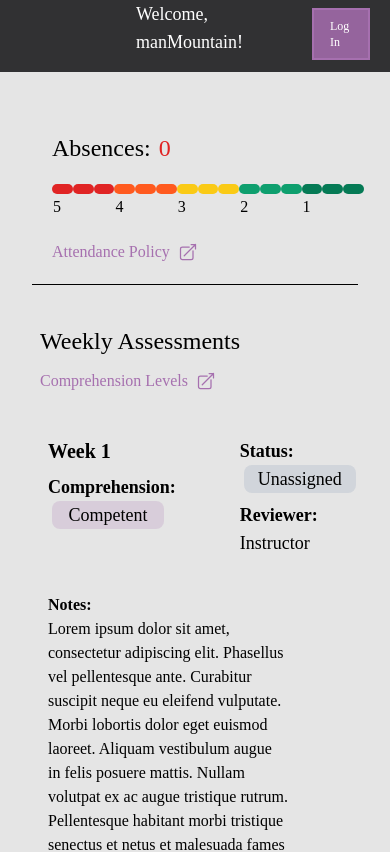
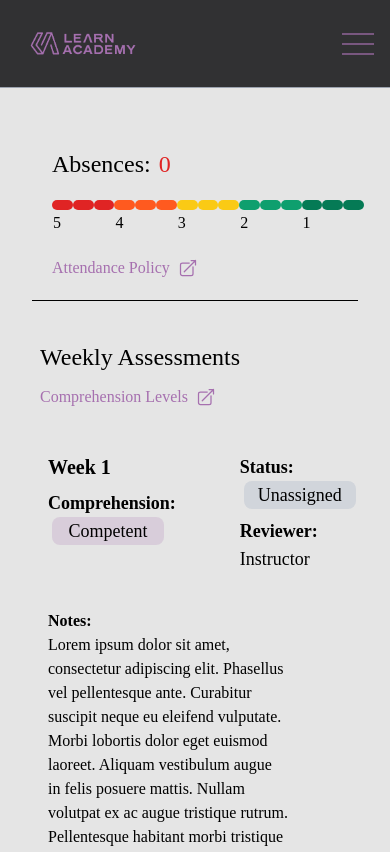
Before and after one commit to LEARNAcademy/student-application, a React (Create React App) app: page /studentdash in a window 390 px wide. Shown: the top 852 px of the page. Built offline with nearby package versions, Linux system fonts and the light colour scheme; a web font is replaced by a local one.

Commit message:
Add a question mark?

```diff
--- a/src/components/Greeter.js
+++ b/src/components/Greeter.js
@@ -11,7 +11,7 @@ const Greeter = (props) => {
   }
 
   return (
-    <div id="greeting" className="mr-1 mb-4  text-lg text-white xs:ml-6 sm:pt-4 sm:text-2xl">
+    <div id="greeting" className="mr-1 mb-4 text-3xl text-learngray xs:ml-6 sm:pt-4 sm:text-2xl sm:text-white">
       {`Welcome, ${greeterName(user)}!`}
     </div>
   )
--- a/src/components/Header.js
+++ b/src/components/Header.js
@@ -1,18 +1,124 @@
-import React from "react"
+import React, { useState } from "react"
 import learnLogo from "../assets/LEARN_Academy_logo-purple.png"
 import { Navigation } from  "./Navigation"
 import { Greeter } from "../components/Greeter"
 
 const Header = (props) => {
   const { user } = props
+  const [isNavOpen, setIsNavOpen] = useState(false) // initiate isNavOpen state with false
   return (
-    <div className="flex items-center justify-between bg-[#313133]">
-      <div className="xxs:invisible xs:visible sm:flex sm:flex-row">
+    <>
+      <div className="flex items-center justify-between border-b border-gray-400 bg-learngray py-2 sm:hidden">
+        <div className="mr-44">
+          <img src={learnLogo} alt="logo" className="scale-[75%]"/>
+        </div>
+        <nav>
+          <section className="MOBILE-MENU flex mr-4">
+            <div
+              className="HAMBURGER-ICON space-y-2"
+              onClick={() => setIsNavOpen((prev) => !prev)} // toggle isNavOpen state on click
+            >
+              <span className="block h-0.5 w-8 animate-pulse bg-learnpurple"></span>
+              <span className="block h-0.5 w-8 animate-pulse bg-learnpurple"></span>
+              <span className="block h-0.5 w-8 animate-pulse bg-learnpurple"></span>
+            </div>
+
+            <div className={isNavOpen ? "showMenuNav" : "hideMenuNav"}>
+              <div
+                className="CROSS-ICON absolute top-0 right-0 px-8 py-8"
+                onClick={() => setIsNavOpen(false)} // change isNavOpen state to false to close the menu
+              >
+                <svg
+                  className="h-8 w-8 text-gray-600"
+                  viewBox="0 0 24 24"
+                  fill="none"
+                  stroke="currentColor"
+                  strokeWidth="2"
+                  strokeLinecap="round"
+                  strokeLinejoin="round"
+                >
+                  <line x1="18" y1="6" x2="6" y2="18" />
+                  <line x1="6" y1="6" x2="18" y2="18" />
+                </svg>
+              </div>
+              <ul className="MENU-LINK-MOBILE-OPEN flex min-h-[250px] flex-col items-center justify-center">
+                <li><Greeter user={user}/></li>
+                <li className="my-8 border-b border-gray-400 text-lg uppercase">
+                  <a href="/">Login</a>
+                </li>
+              </ul>
+            </div>
+          </section>
+        </nav>
+        <style>{`
+      .hideMenuNav {
+        display: none;
+      }
+      .showMenuNav {
+        display: block;
+        position: absolute;
+        width: 100%;
+        height: 100vh;
+        top: 0;
+        left: 0;
+        background: white;
+        z-index: 10;
+        display: flex;
+        flex-direction: column;
+        justify-content: space-evenly;
+        align-items: center;
+      }
+    `}</style>
+      </div>
+      {/* <div className="flex border-b border-gray-400  py-2">
+        <div className="left-0">
+          <img src={learnLogo} alt="logo" className="flex  scale-50" />
+
+          <nav>
+            <section className="MOBILE-MENU ">
+              <div
+                className="HAMBURGER-ICON space-y-2"
+              >
+                <span className="block h-0.5 w-8 animate-pulse bg-gray-600"></span>
+                <span className="block h-0.5 w-8 animate-pulse bg-gray-600"></span>
+                <span className="block h-0.5 w-8 animate-pulse bg-gray-600"></span>
+              </div>
+
+              <div>
+                <div
+                  className="absolute top-0 right-0 px-8 py-4"
+                >
+                  <svg
+                    className="h-8 w-8 text-gray-600"
+                    viewBox="0 0 24 24"
+                    fill="none"
+                    stroke="currentColor"
+                    strokeWidth="2"
+                    strokeLinecap="round"
+                    strokeLinejoin="round"
+                  >
+                    <line x1="18" y1="6" x2="6" y2="18" />
+                    <line x1="6" y1="6" x2="18" y2="18" />
+                  </svg>
+                </div>
+                <ul className="NAVIGATION-MOBILE-OPEN flex min-h-[100px] flex-col items-center ">
+
+                  <li className="my-4 border-b border-gray-400 uppercase">
+
+                  </li>
+                </ul>
+              </div>
+            </section>
+          </nav>
+        </div>
+      </div> */}
+      {/* Large screen header below */}
+      <div className="hidden sm:flex sm:items-center sm:justify-between sm:bg-[#313133]">
+        <div className="flex flex-row">
           <img
-          src={ learnLogo }
+            src={learnLogo}
             className="ml-2 h-10 w-28 sm:h-auto sm:w-72"
-          alt="Learn Academy Logo"
-        />
+            alt="Learn Academy Logo" />
         </div>
         <div className="flex flex-row items-start sm:items-center">
           {user && <div className="mx-10">
@@ -21,6 +127,7 @@ const Header = (props) => {
           <Navigation />
         </div>
       </div>
+    </>
   )
 }
 
```
Lines whose indentation alone changed are shown as unchanged.
